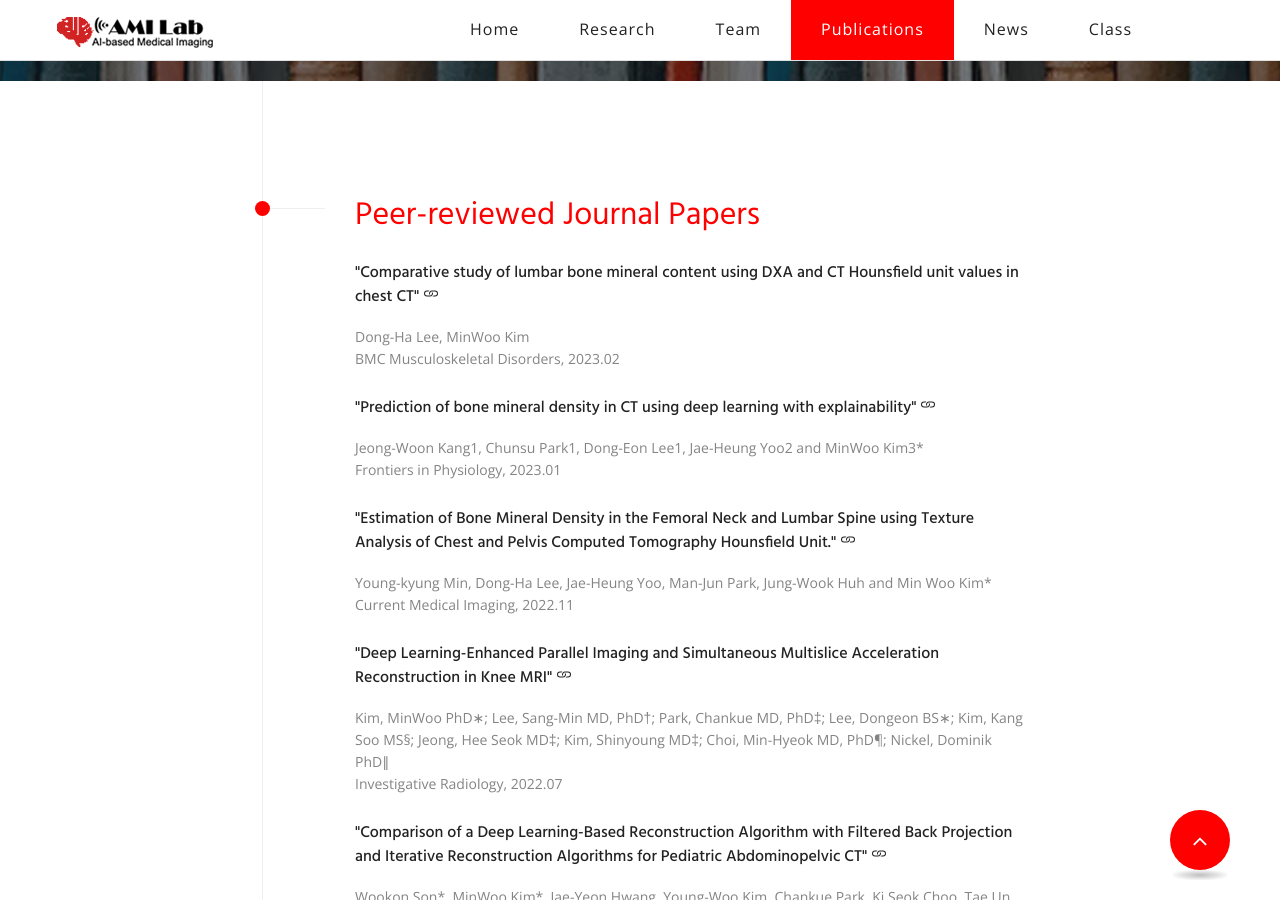
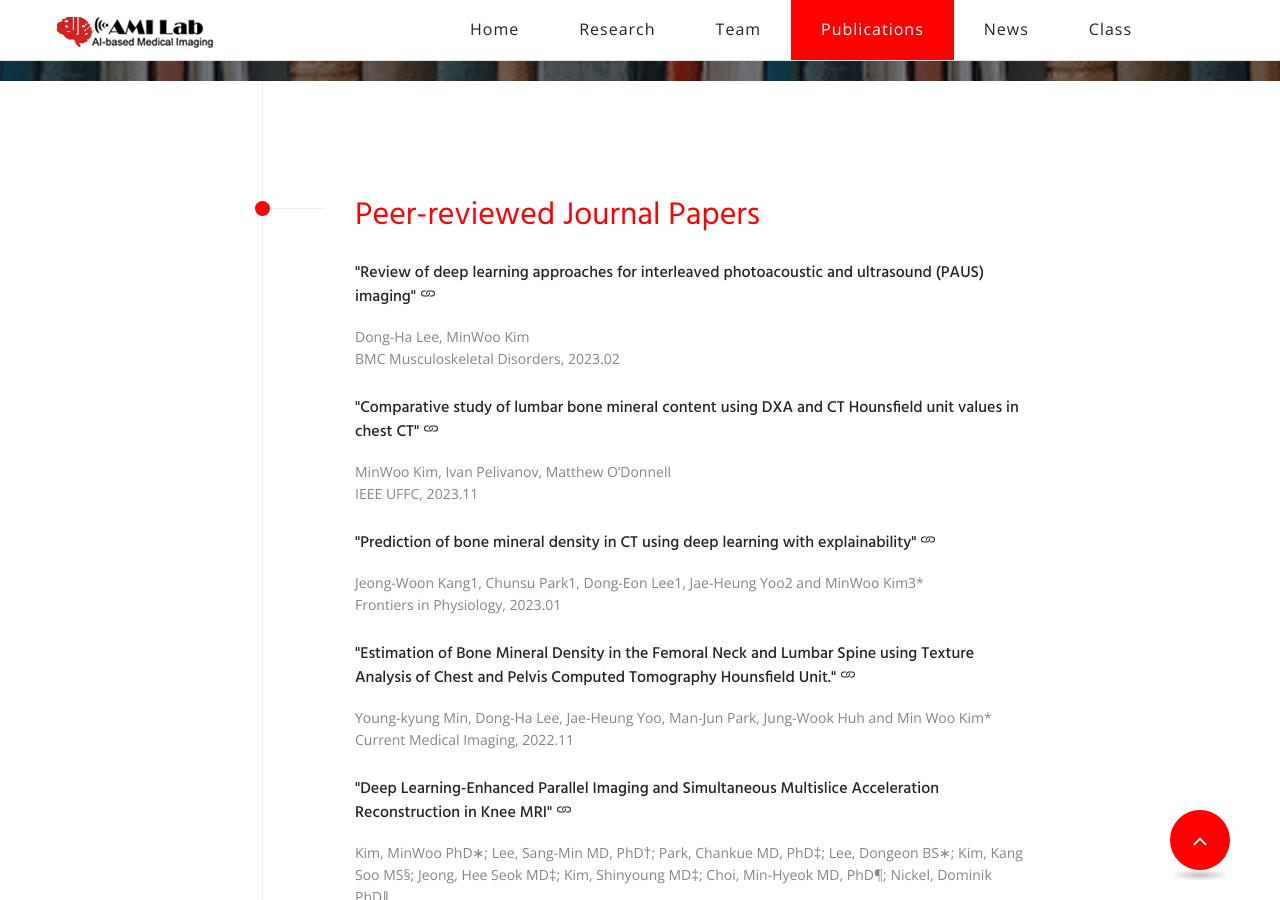
Before and after one commit to pnu-amilab/pnu-amilab.github.io, a Jekyll site: the page built from publication.html, in a window 1280 px wide and 900 px high, scrolled down 404 px. Built offline with Jekyll 4.4.1, drawn with Linux system fonts in a browser that asks for light colours; some web fonts are replaced; some of the changed text lies outside the part shown.

Commit message:
2023 2학기 정보 업데이트

```diff
--- a/_includes/footer.html
+++ b/_includes/footer.html
@@ -61,9 +61,9 @@
                         <div class="footer-title">Location</div>
 
                         </div>
+                        <div class="text">경상남도 양산시 물금읍 부산대학로 49 경암공학관 607/608호</div>
 
-                        <iframe class='googlemap' src="https://www.google.com/maps/embed?pb=!1m18!1m12!1m3!1d2712.1542406594717!2d129.00329875954444!3d35.324380742502434!2m3!1f0!2f0!3f0!3m2!1i1024!2i768!4f13.1!3m3!1m2!1s0x356897b9ac431771%3A0xee67ac87f16d0bb5!2z67aA7IKw64yA7ZWZ6rWQIOyWkeyCsOy6oO2NvOyKpA!5e0!3m2!1sko!2skr!4v1638514743893!5m2!1sko!2skr" width="260" height="220" style="border:0;" allowfullscreen="" loading="lazy"></iframe>
-
+                        <iframe class='googlemap' src="https://www.google.com/maps/embed?pb=!1m18!1m12!1m3!1d1147.314300454123!2d129.00563335288084!3d35.322494604209446!2m3!1f0!2f0!3f0!3m2!1i1024!2i768!4f13.1!3m3!1m2!1s0x3568974168613d29%3A0xf9d20cea419817c1!2z67aA7IKw64yA7ZWZ6rWQIOyWkeyCsOy6oO2NvOyKpCDqsr3slZTqs7XtlZnqtIA!5e0!3m2!1sko!2skr!4v1699177985862!5m2!1sko!2skr" width="260" height="220"  style="border:0;" allowfullscreen="" loading="lazy" referrerpolicy="no-referrer-when-downgrade"></iframe>
 
                 </div>
                 <div class="col-lg-3 col-md-6 col-sm-12 footer-column">
--- a/_includes/main_slider.html
+++ b/_includes/main_slider.html
@@ -33,7 +33,7 @@
                             We will highly appreciate your concerns in our lab.<br />
                             Feel free to contact us.<br/>
                             <br/>
-                            <h3 style='color:#FFFFFF'>2023학년도 신입생 모집</h3>
+                            <h3 style='color:#FFFFFF'>2024학년도 신입생 모집</h3>
                             석사과정, 박사과정, 인턴 및 학부생 연구원을 모집합니다.<br/>
                             부산대학교 의생명융합공학부 또는 정보융합공학과 AI 전공으로 지원하면 됩니다. <br />
                             관심 있으신 분은 위 이메일 주소로 연락 바랍니다.
--- a/publication.html
+++ b/publication.html
@@ -32,6 +32,24 @@ title: Publication
                             <ol>
 
 
+                                <li >
+                                    <a name="Review of deep learning approaches for interleaved photoacoustic and ultrasound (PAUS) imaging"></a>
+                                    <div class="single-item" style="padding-left: 0px;">
+                                        <!-- <figure class="image-box"><a href="#"><img src="images/resource/book-1.jpg" alt=""></a></figure> -->
+                                        <h5><a href="https://ieeexplore.ieee.org/document/10304382">
+                                            "Review of deep learning approaches for interleaved photoacoustic and ultrasound (PAUS) imaging"
+                                                <svg xmlns="http://www.w3.org/2000/svg" width="16" height="16" fill="currentColor" class="bi bi-link" viewBox="0 0 16 16">
+                                                    <path d="M6.354 5.5H4a3 3 0 0 0 0 6h3a3 3 0 0 0 2.83-4H9c-.086 0-.17.01-.25.031A2 2 0 0 1 7 10.5H4a2 2 0 1 1 0-4h1.535c.218-.376.495-.714.82-1z"/>
+                                                    <path d="M9 5.5a3 3 0 0 0-2.83 4h1.098A2 2 0 0 1 9 6.5h3a2 2 0 1 1 0 4h-1.535a4.02 4.02 0 0 1-.82 1H12a3 3 0 1 0 0-6H9z"/>
+                                                  </svg>
+                                            </a></h5>
+                                        <div class="text">
+                                            Dong-Ha Lee, MinWoo Kim
+                                            <br>
+                                            BMC Musculoskeletal Disorders, 2023.02
+                                        </div>
+                                    </div>
+                                </li>
 
                                 <li >
                                     <a name="Comparative study of lumbar bone mineral content using DXA and CT Hounsfield unit values in chest CT"></a>
@@ -45,9 +63,9 @@ title: Publication
                                                   </svg>
                                             </a></h5>
                                         <div class="text">
-                                            Dong-Ha Lee, MinWoo Kim
+                                            MinWoo Kim, Ivan Pelivanov, Matthew O’Donnell
                                             <br>
-                                            BMC Musculoskeletal Disorders, 2023.02
+                                            IEEE UFFC, 2023.11
                                         </div>
                                     </div>
                                 </li>
```
Also changed, not shown: _posts/2023-09-21-Awards.md (added, +9 -0 lines), _posts/2023-11-01-published.md (added, +9 -0 lines), images/news/2023/20230921_0.jpeg (added), images/news/2023/20231101.png (added).
